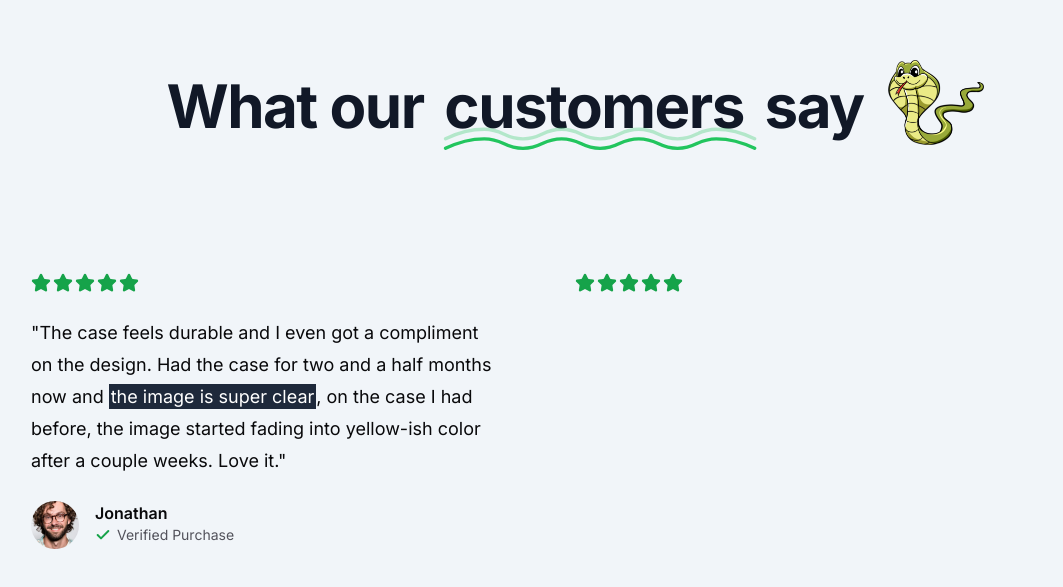
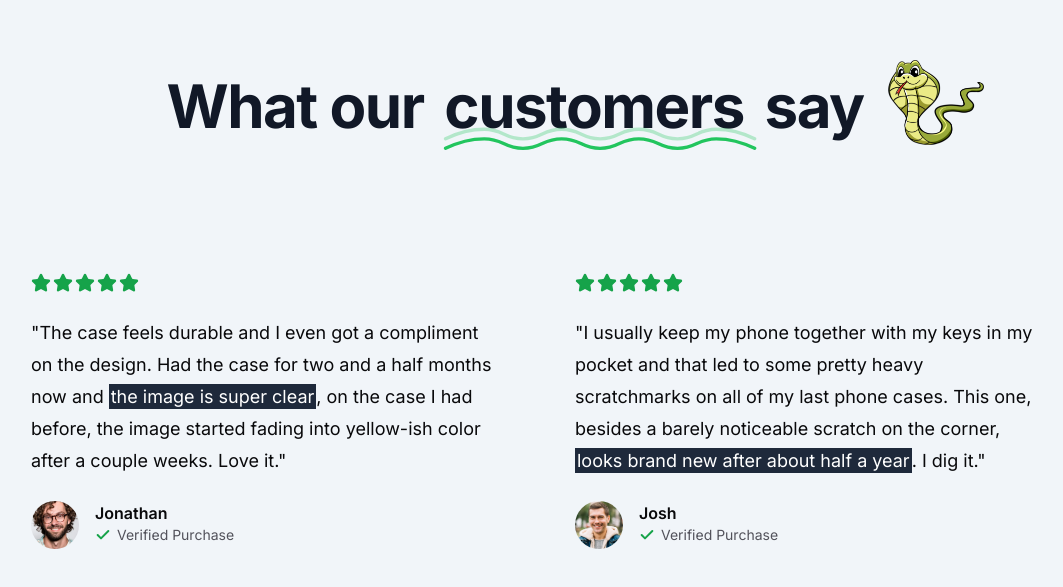
Before and after one commit to KenanRamazanov/CaseCobra, a Next.js app: page / in a window 1280 px wide. Shown: the part 1031-1618 px from the top of the page, without its empty margins (65-1128 px from the left). Built offline with nearby package versions, Linux system fonts and the light colour scheme; no server answers.

Commit message:
Adding new users to main page

```diff
--- a/src/app/page.tsx
+++ b/src/app/page.tsx
@@ -159,18 +159,47 @@
               </div>
             </div>
 
-           {/* second user review */}
-           <div className='flex flex-auto flex-col gap-4 lg:pr-8 xl:pr-20'>
-           <div className='flex gap-0.5 mb-2'>
-                <Star className='h-5 w-5 text-green-600 fill-green-600' />
-                <Star className='h-5 w-5 text-green-600 fill-green-600' />
-                <Star className='h-5 w-5 text-green-600 fill-green-600' />
-                <Star className='h-5 w-5 text-green-600 fill-green-600' />
-                <Star className='h-5 w-5 text-green-600 fill-green-600' />
+            {/* second user review */}
+            <div className="flex flex-auto flex-col gap-4 lg:pr-8 xl:pr-20">
+              <div className="flex gap-0.5 mb-2">
+                <Star className="h-5 w-5 text-green-600 fill-green-600" />
+                <Star className="h-5 w-5 text-green-600 fill-green-600" />
+                <Star className="h-5 w-5 text-green-600 fill-green-600" />
+                <Star className="h-5 w-5 text-green-600 fill-green-600" />
+                <Star className="h-5 w-5 text-green-600 fill-green-600" />
               </div>
-           </div>
+
+              <div className="text-lg leading-8">
+                  <p>
+                  "I usually keep my phone together with my keys in my pocket
+                  and that led to some pretty heavy scratchmarks on all of my
+                  last phone cases. This one, besides a barely noticeable
+                  scratch on the corner,{' '}
+                  <span className='p-0.5 bg-slate-800 text-white'>
+                  looks brand new after about half a year
+                  </span>
+                  . I dig it."
+                  </p>
+              </div>
+              <div className="flex gap-4 mt-2">
+              <img
+                  className='rounded-full h-12 w-12 object-cover'
+                  src='/users/user-4.jpg'
+                  alt='user'
+                />
+                <div className="flex flex-col">
+                <p className='font-semibold'>Josh</p>
+                <div className='flex gap-1.5 items-center text-zinc-600'>
+                <Check className='h-4 w-4 stroke-[3px] text-green-600' />
+                    <p className='text-sm'>Verified Purchase</p>
+                </div>
+                </div>
+              </div>
+            </div>
           </div>
         </MaxWidthWrapper>
+
+
       </section>
     </div>
   );
```
